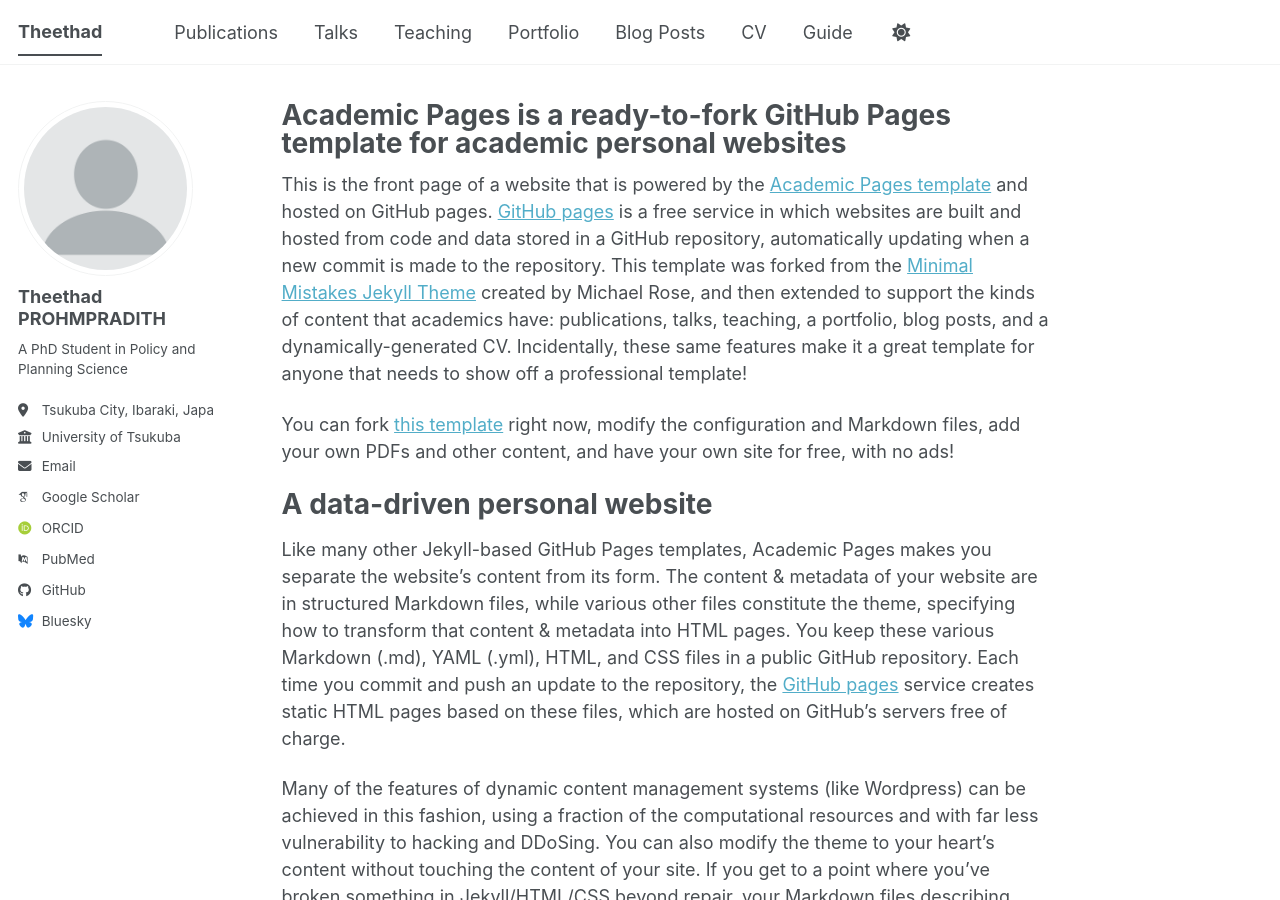
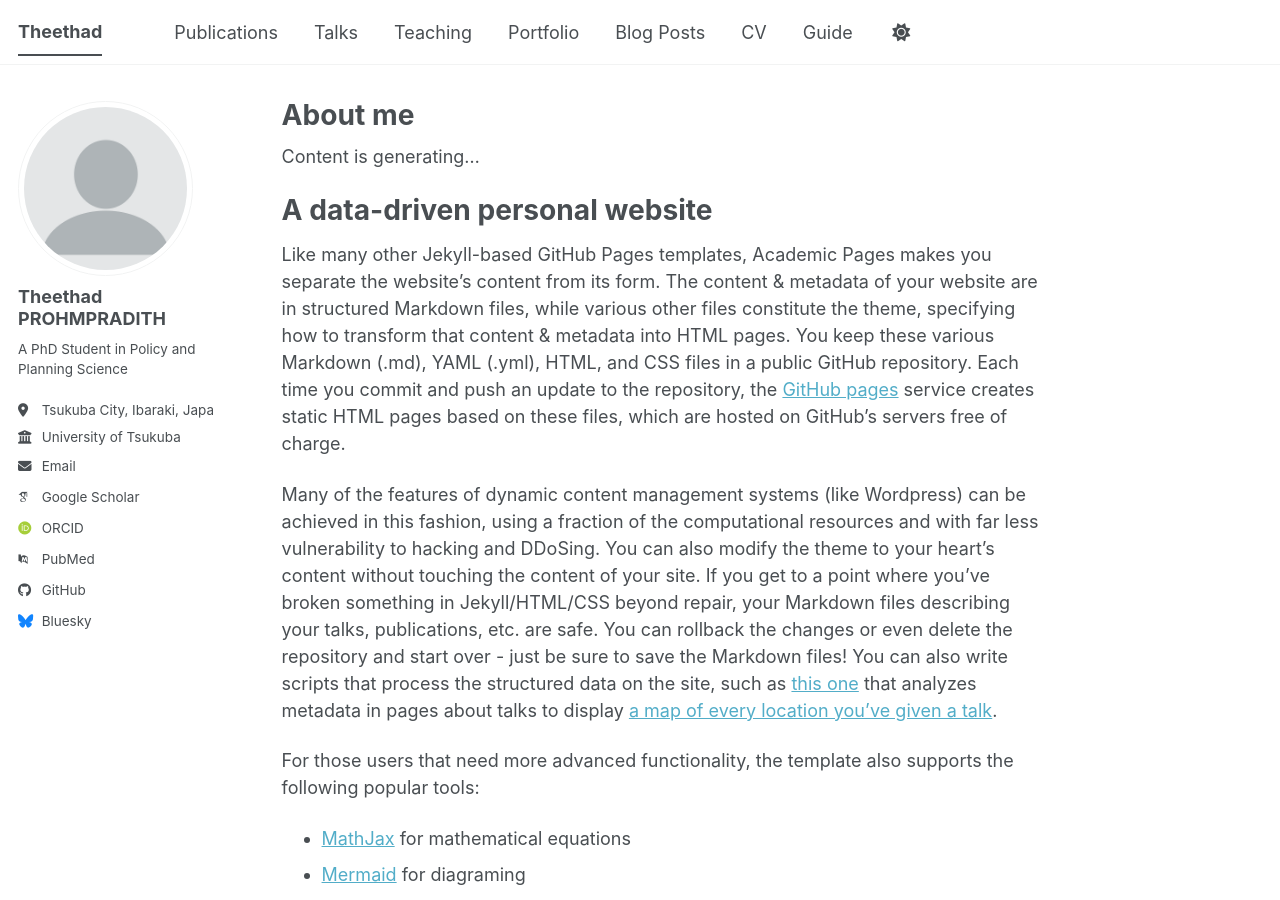
Before and after one commit to theethadp/theethadp.github.io, a Jekyll site: the page built from _pages/about.md, in a window 1280 px wide and 900 px high. Built offline with Jekyll 4.4.1, drawn with Linux system fonts in a browser that asks for light colours; some web fonts are replaced; a script bundle is joined from its source files by our own code; library files that are not in the unit come from our copies.

Commit message:
Change title and content of about page
Updated the title and content of the about page to reflect personal information.

```diff
--- a/_pages/about.md
+++ b/_pages/about.md
@@ -1,15 +1,13 @@
 ---
 permalink: /
-title: "Academic Pages is a ready-to-fork GitHub Pages template for academic personal websites"
+title: "About me"
 author_profile: true
 redirect_from:
   - /about/
   - /about.html
 ---
 
-This is the front page of a website that is powered by the [Academic Pages template](https://github.com/academicpages/academicpages.github.io) and hosted on GitHub pages. [GitHub pages](https://pages.github.com) is a free service in which websites are built and hosted from code and data stored in a GitHub repository, automatically updating when a new commit is made to the repository. This template was forked from the [Minimal Mistakes Jekyll Theme](https://mmistakes.github.io/minimal-mistakes/) created by Michael Rose, and then extended to support the kinds of content that academics have: publications, talks, teaching, a portfolio, blog posts, and a dynamically-generated CV. Incidentally, these same features make it a great template for anyone that needs to show off a professional template!
-
- You can fork [this template](https://github.com/academicpages/academicpages.github.io) right now, modify the configuration and Markdown files, add your own PDFs and other content, and have your own site for free, with no ads!
+Content is generating...
 
 A data-driven personal website
 ======
```
